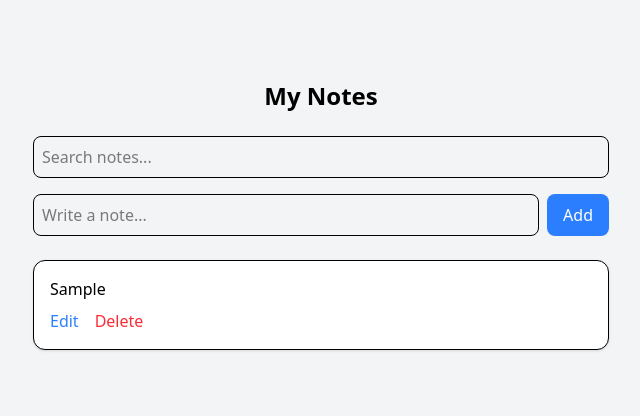
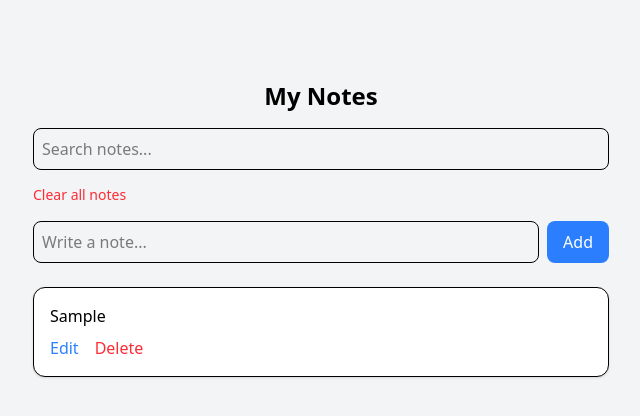
Before and after one commit to serifsumer-coder/second-brain-lite, a React (Vite) app: page / in a window 1280 px wide. Both pictures are taken after typing "Sample" into the empty fields and a click on the button "Add". Shown: the top 416 px of the page, without its empty margins (319-959 px from the left). Built offline with nearby package versions, Linux system fonts and the light colour scheme.

Commit message:
UX improvements

```diff
--- a/src/components/Notes.tsx
+++ b/src/components/Notes.tsx
@@ -60,7 +60,11 @@ export default function Notes() {
     setEditingContent("")
   }
 
-  // 🔥 SEARCH FILTER
+  const clearAll = () => {
+    if (!confirm("Delete all notes?")) return
+    setNotes([])
+  }
+
   const filteredNotes = notes.filter((note) =>
     note.content.toLowerCase().includes(search.toLowerCase())
   )
@@ -69,15 +73,25 @@ export default function Notes() {
     <div className="min-h-screen bg-gray-100 flex justify-center pt-20">
       <div className="w-full max-w-xl">
 
-        <h1 className="text-2xl font-bold mb-6 text-center">My Notes</h1>
+        <h1 className="text-2xl font-bold mb-4 text-center">My Notes</h1>
 
-        {/* 🔍 SEARCH INPUT */}
+        {/* SEARCH */}
         <input
           value={search}
           onChange={(e) => setSearch(e.target.value)}
           placeholder="Search notes..."
-          className="border rounded-lg p-2 w-full mb-4"
+          className="border rounded-lg p-2 w-full mb-3"
         />
+
+        {/* CLEAR ALL */}
+        {notes.length > 0 && (
+          <button
+            onClick={clearAll}
+            className="text-sm text-red-500 mb-4"
+          >
+            Clear all notes
+          </button>
+        )}
 
         <NoteForm
           newNote={newNote}
@@ -85,7 +99,14 @@ export default function Notes() {
           addNote={addNote}
         />
 
-        <div className="space-y-3">
+        {/* EMPTY STATE */}
+        {filteredNotes.length === 0 && (
+          <p className="text-center text-gray-400 mt-10">
+            No notes found
+          </p>
+        )}
+
+        <div className="space-y-3 mt-4">
           {filteredNotes.map((note) => (
             <NoteItem
               key={note.id}
```
